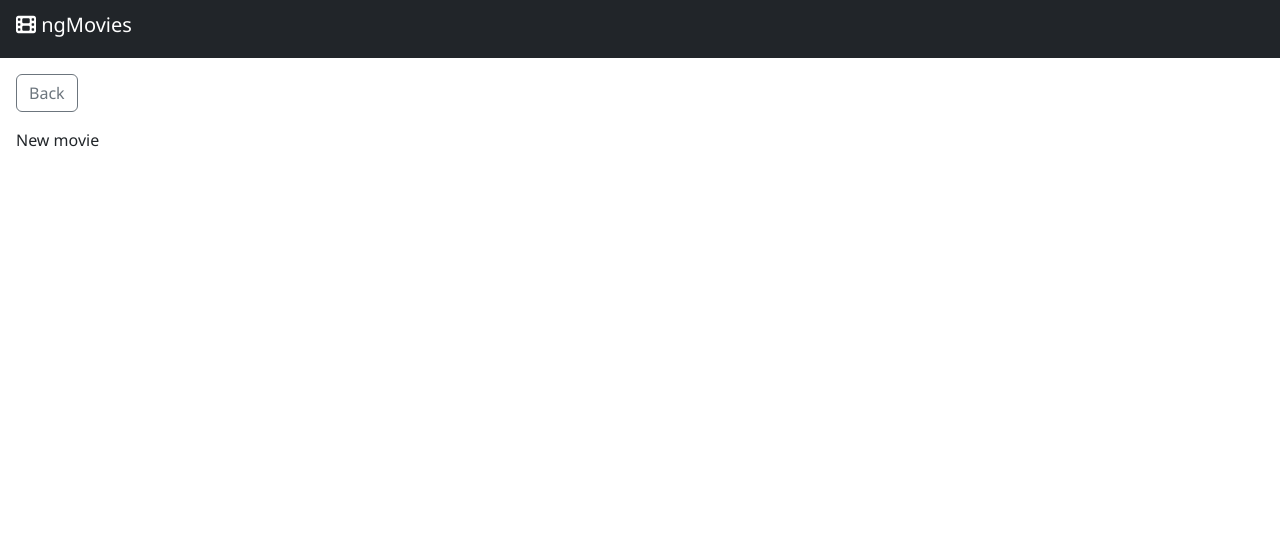
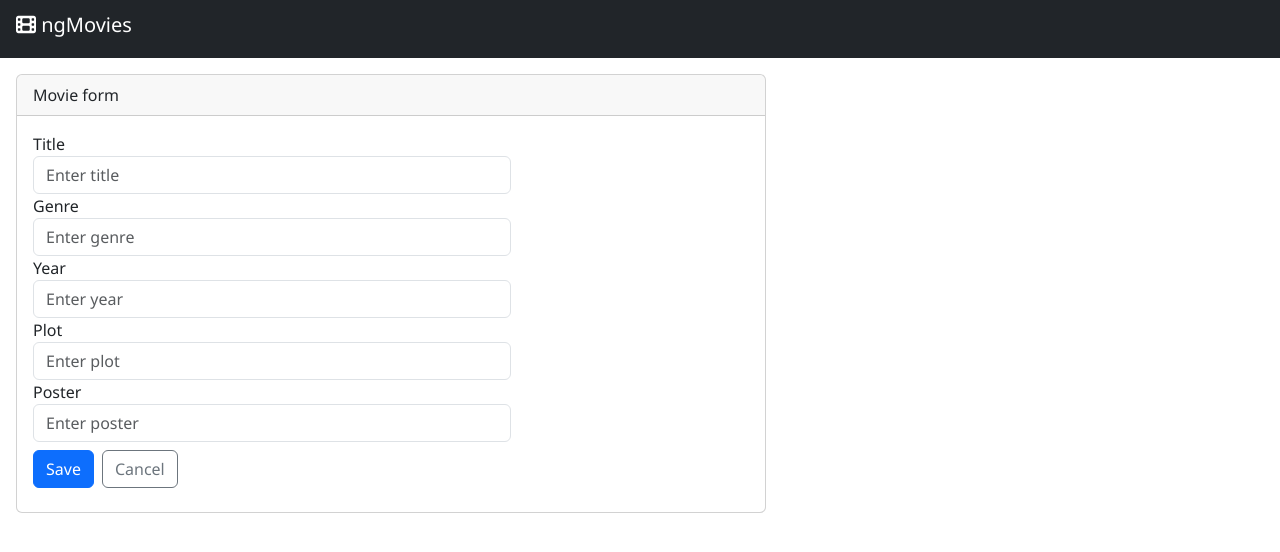
Before and after one commit to andrei-antal/db_ng_intro_ws, an Angular app: page /movies/new in a window 1280 px wide. Shown: the top 552 px of the page. Built offline with nearby package versions, Linux system fonts and the light colour scheme.

Commit message:
done challenge 20

```diff
--- a/package.json
+++ b/package.json
@@ -25,6 +25,7 @@
     "json-server": "^0.17.3",
     "rxjs": "~7.8.0",
     "tslib": "^2.3.0",
+    "uuid": "^9.0.0",
     "zone.js": "~0.13.0"
   },
   "devDependencies": {
@@ -32,6 +33,7 @@
     "@angular/cli": "~16.2.1",
     "@angular/compiler-cli": "^16.2.0",
     "@types/jasmine": "~4.3.0",
+    "@types/uuid": "^9.0.3",
     "jasmine-core": "~4.6.0",
     "karma": "~6.4.0",
     "karma-chrome-launcher": "~3.2.0",
--- a/src/app/movies/components/movie-detail/movie-detail.component.html
+++ b/src/app/movies/components/movie-detail/movie-detail.component.html
@@ -1,6 +1,68 @@
-<a [routerLink]="['/movies']" class="btn btn-outline-secondary mb-3">Back</a>
-<br />
-<ng-container *ngIf="movie$ | async as movie; else newMovie">
-  <ngm-movie-item [movie]="movie" [editable]="false"></ngm-movie-item>
-</ng-container>
-<ng-template #newMovie> New movie </ng-template>
+<div class="card">
+  <div class="card-header">Movie form</div>
+  <div class="card-body">
+    <div class="row">
+      <form class="col-9" [formGroup]="movieForm" (ngSubmit)="onSubmit()">
+        <div class="form-group">
+          <label for="movieTitle">Title</label>
+          <input
+            name="title"
+            class="form-control"
+            id="movieTitle"
+            placeholder="Enter title"
+            formControlName="title"
+          />
+        </div>
+        <div class="form-group">
+          <label for="movieGenre">Genre</label>
+          <input
+            name="genre"
+            class="form-control"
+            id="movieGenre"
+            placeholder="Enter genre"
+            formControlName="genre"
+          />
+        </div>
+        <div class="form-group">
+          <label for="movieYear">Year</label>
+          <input
+            name="year"
+            class="form-control"
+            id="movieYear"
+            placeholder="Enter year"
+            formControlName="year"
+          />
+        </div>
+        <div class="form-group">
+          <label for="moviePlot">Plot</label>
+          <input
+            name="plot"
+            class="form-control"
+            id="moviePlot"
+            placeholder="Enter plot"
+            formControlName="plot"
+          />
+        </div>
+        <div class="form-group">
+          <label for="moviePoster">Poster</label>
+          <input
+            name="poster"
+            class="form-control"
+            id="moviePoster"
+            placeholder="Enter poster"
+            formControlName="poster"
+          />
+        </div>
+        <div class="my-2">
+          <button type="submit" class="btn btn-primary">Save</button>
+          <a [routerLink]="['/movies']" class="btn btn-outline-secondary mx-2"
+            >Cancel</a
+          >
+        </div>
+      </form>
+      <div class="col-3">
+        <img class="w-100" [src]="movieForm.controls.poster.value" />
+      </div>
+    </div>
+  </div>
+</div>
--- a/src/app/movies/components/movie-detail/movie-detail.component.scss
+++ b/src/app/movies/components/movie-detail/movie-detail.component.scss
@@ -0,0 +1,12 @@
+:host {
+  display: block;
+
+  .card {
+    width: 750px;
+  }
+
+  .form-group {
+    width: 90%;
+    display: block;
+  }
+}
--- a/src/app/movies/components/movie-detail/movie-detail.component.ts
+++ b/src/app/movies/components/movie-detail/movie-detail.component.ts
@@ -1,6 +1,7 @@
 import { Component, OnInit } from '@angular/core';
-import { ActivatedRoute } from '@angular/router';
-import { Observable, map, filter, switchMap } from 'rxjs';
+import { ActivatedRoute, Router } from '@angular/router';
+import { FormBuilder } from '@angular/forms';
+import { map, filter, switchMap, tap } from 'rxjs';
 import { Movie } from '../../model/movie';
 import { MovieService } from '../../services/movie.service';
 
@@ -10,18 +11,55 @@ import { MovieService } from '../../services/movie.service';
   styleUrls: ['./movie-detail.component.scss'],
 })
 export class MovieDetailComponent implements OnInit {
-  movie$!: Observable<Movie>;
+  movieForm = this.fb.group({
+    title: this.fb.control('', { nonNullable: true }),
+    genre: this.fb.control('', { nonNullable: true }),
+    year: this.fb.control('', { nonNullable: true }),
+    plot: this.fb.control('', { nonNullable: true }),
+    poster: this.fb.control('', { nonNullable: true }),
+  });
+  #isNewMovie!: boolean;
+  #movie!: Movie;
 
   constructor(
     private route: ActivatedRoute,
-    private movieService: MovieService
+    private movieService: MovieService,
+    private fb: FormBuilder,
+    private router: Router
   ) {}
 
   ngOnInit(): void {
-    this.movie$ = this.route.paramMap.pipe(
-      map((paramsMap) => paramsMap.get('id') as string),
-      filter((id) => !!id),
-      switchMap((movieId) => this.movieService.getMovie(movieId))
-    );
+    this.route.paramMap
+      .pipe(
+        map((paramsMap) => paramsMap.get('id') as string),
+        tap((movieId) => (this.#isNewMovie = !!movieId)),
+        switchMap((movieId) =>
+          this.movieService
+            .getMovie(movieId)
+            .pipe(tap((movie) => (this.#movie = movie)))
+        )
+      )
+      .subscribe((movie) => this.movieForm.patchValue(movie));
+  }
+
+  onSubmit(): void {
+    const { value } = this.movieForm;
+    const modifiedMovie = {
+      ...this.#movie,
+      ...value,
+    };
+    if (!this.#isNewMovie) {
+      this.movieService
+        .createMovie(modifiedMovie as Movie)
+        .subscribe(() => this.goBack());
+    } else {
+      this.movieService
+        .updateMovie(modifiedMovie as Movie)
+        .subscribe(() => this.goBack());
+    }
+  }
+
+  goBack() {
+    this.router.navigate(['/movies']);
   }
 }
--- a/src/app/movies/model/movie.ts
+++ b/src/app/movies/model/movie.ts
@@ -1,3 +1,5 @@
+import { v4 as uuid } from 'uuid';
+
 export interface Movie {
   id: string;
   title: string;
@@ -7,3 +9,13 @@ export interface Movie {
   comment: string;
   poster?: string;
 }
+
+export const EMPTY_MOVIE: Movie = {
+  id: uuid(),
+  title: '',
+  genre: '',
+  plot: '',
+  year: '',
+  comment: '',
+  poster: '',
+};
--- a/src/app/movies/services/movie.service.ts
+++ b/src/app/movies/services/movie.service.ts
@@ -1,7 +1,7 @@
 import { Injectable } from '@angular/core';
 import { HttpClient } from '@angular/common/http';
-import { Observable, Subject, tap } from 'rxjs';
-import { Movie } from '../model/movie';
+import { Observable, Subject, of, tap } from 'rxjs';
+import { EMPTY_MOVIE, Movie } from '../model/movie';
 import { environment } from '../../../environments/environment';
 
 @Injectable({
@@ -33,6 +33,17 @@ export class MovieService {
   }
 
   getMovie(movieId: string): Observable<Movie> {
+    if (!movieId) {
+      return of(EMPTY_MOVIE);
+    }
     return this.http.get<Movie>(`${this.#movieApi}/${movieId}`);
   }
+
+  createMovie(movie: Movie): Observable<any> {
+    return this.http.post(`${this.#movieApi}`, movie);
+  }
+
+  updateMovie(movie: Movie): Observable<any> {
+    return this.http.put(`${this.#movieApi}/${movie.id}`, movie);
+  }
 }
```
Also changed, not shown: 1 other file (tests, documents, lock files or other folders).
